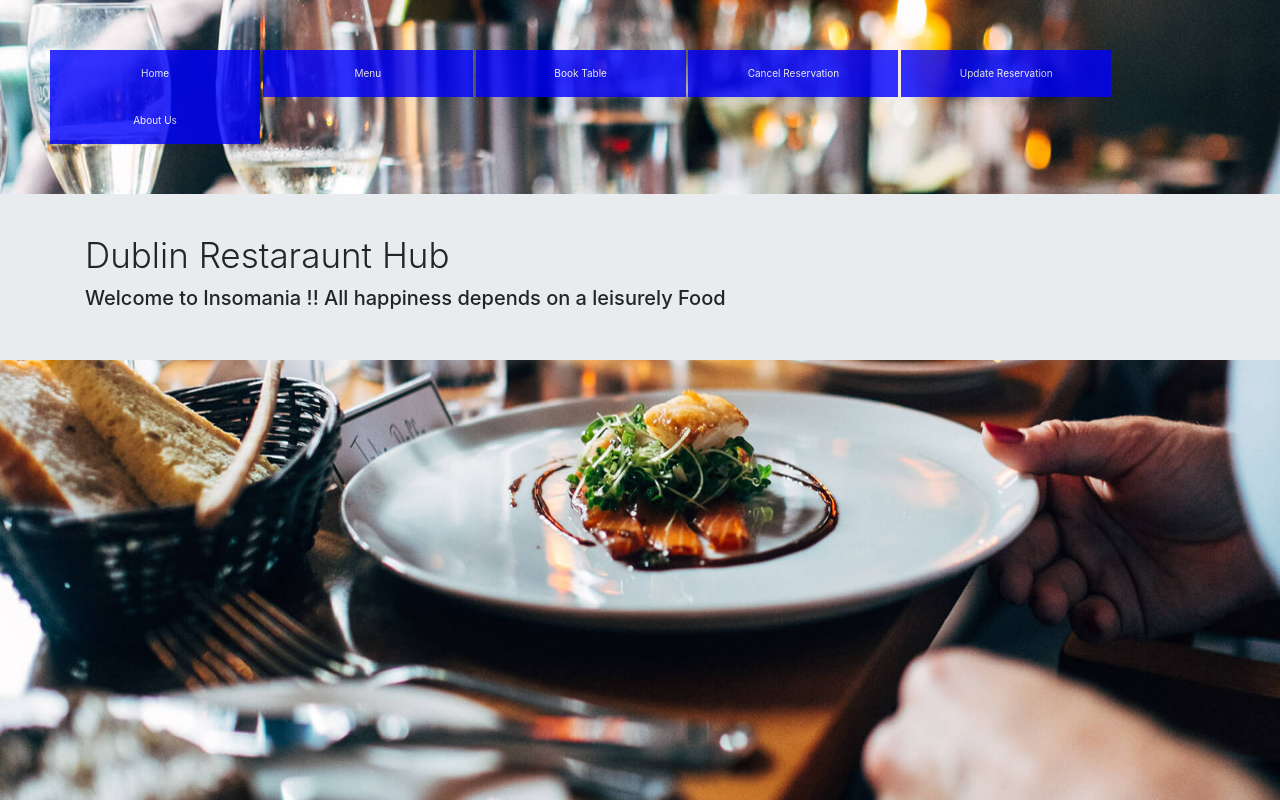
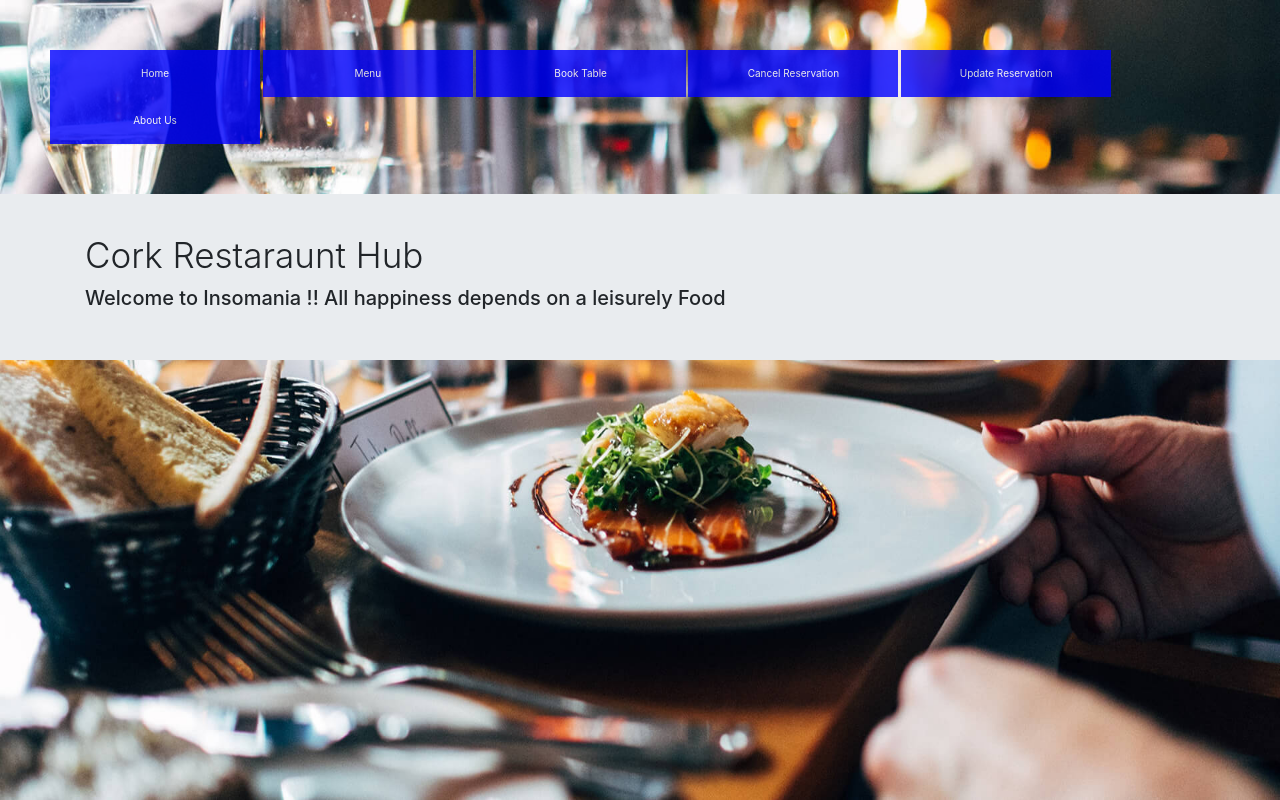
Before and after one commit to pr2021/BloggingWebApplication, a website: page public/index.html in a window 1280 px wide. Drawn offline with nearby package versions, Linux system fonts and the light colour scheme; files that its build step writes are made by us from their sources.

Commit message:
Change in the User Interface

```diff
--- a/public/index.html
+++ b/public/index.html
@@ -128,7 +128,7 @@
 
        <div class="jumbotron jumbotron-fluid">
               <div class="container">
-                <h1 class="display-4">Dublin Restaraunt Hub</h1>
+                <h1 class="display-4">Cork Restaraunt Hub</h1>
                 <p class="lead"><h2>Welcome to Insomania !! All happiness depends on a leisurely Food</h2></p>
             </div>
        </div>
```
